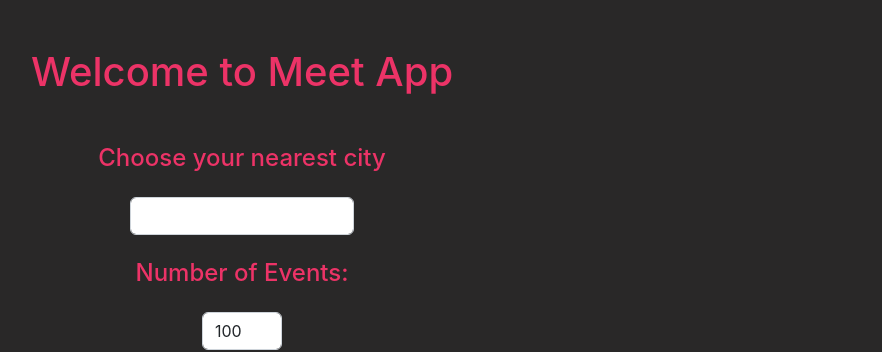
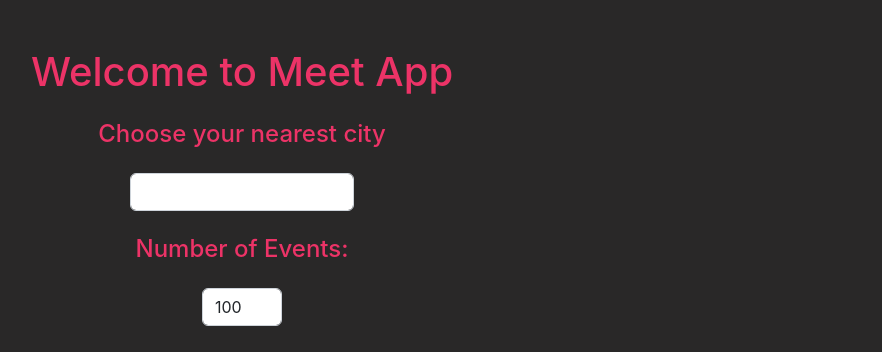
Before and after one commit to kal40/meet, a React (Create React App) app: page / in a window 1280 px wide. Shown: the top 352 px of the page, without its empty margins (398-1280 px from the left). Built offline with nearby package versions, Linux system fonts and the light colour scheme; what atatus-spa would draw is missing.

Commit message:
fix: change style of Events and Alerts

```diff
--- a/src/Alert.js
+++ b/src/Alert.js
@@ -14,7 +14,7 @@ class Alert extends Component {
 
   render() {
     return (
-      <div className="Alert">
+      <div className="Alert badge text-wrap">
         <p style={this.getStyle()}>{this.props.text}</p>
       </div>
     );
--- a/src/App.js
+++ b/src/App.js
@@ -111,10 +111,10 @@ class App extends Component {
       <div className="App">
         <Row className="justify-content-center py-5">
           <Col md={9} className="mb-5 d-flex flex-column align-items-center">
-            <h1 className="mb-5">Welcome to Meet App</h1>
+            <h1 className="mb-4">Welcome to Meet App</h1>
             <div
               className="position-absolute start-50 translate-middle-x"
-              style={{ top: "93px" }}
+              style={{ top: "10px" }}
             >
               <WarningAlert text={this.state.offlineText} />
             </div>
@@ -130,7 +130,7 @@ class App extends Component {
           </Col>
         </Row>
         <Row className=" py-5 text-center">
-          <h3 className="mb-5">Events in each city</h3>
+          <h3 className="mb-4">Events in each city</h3>
           <Col>
             <EventGenre events={this.state.events} />
           </Col>
@@ -161,7 +161,7 @@ class App extends Component {
           </Col>
         </Row>
         <Row className="justify-content-center">
-          <Col>
+          <Col xs={10} md={8}>
             <EventList events={this.state.events} />
           </Col>
         </Row>
--- a/src/CitySearch.js
+++ b/src/CitySearch.js
@@ -47,7 +47,7 @@ class CitySearch extends Component {
       <div className="CitySearch">
         <div
           className="position-absolute start-50 translate-middle-x"
-          style={{ top: "167px" }}
+          style={{ top: "10px" }}
         >
           <InfoAlert text={this.state.infoText} />
         </div>
--- a/src/Event.js
+++ b/src/Event.js
@@ -15,10 +15,7 @@ class Event extends Component {
     const { collapsed } = this.state;
 
     return (
-      <Card
-        style={{ width: "60rem" }}
-        className="my-3 mx-auto shadow-sm p-3 rounded-2 text-ligth"
-      >
+      <Card className="my-3 mx-auto shadow-sm p-3 rounded-2 text-ligth">
         <Card.Body>
           <Card.Title>{event.summary}</Card.Title>
           <Card.Text>
--- a/src/NumberOfEvents.js
+++ b/src/NumberOfEvents.js
@@ -28,7 +28,7 @@ class NumberOfEvents extends Component {
         <h4 className="mb-4">Number of Events:</h4>
         <div
           className="position-absolute start-50 translate-middle-x"
-          style={{ top: "286px" }}
+          style={{ top: "10px" }}
         >
           <ErrorAlert text={this.state.errorText} />
         </div>
--- a/src/scss/styles.scss
+++ b/src/scss/styles.scss
@@ -11,7 +11,7 @@
   z-index: 2;
   align-self: center;
   margin: 0 auto;
-  top: 240px;
+  top: 220px;
   font-size: 14px;
   box-shadow: 10px 10px 16px -12px rgba(207, 205, 205, 0.75);
 }
```
Also changed, not shown: 1 other file (tests, documents, lock files or other folders).
